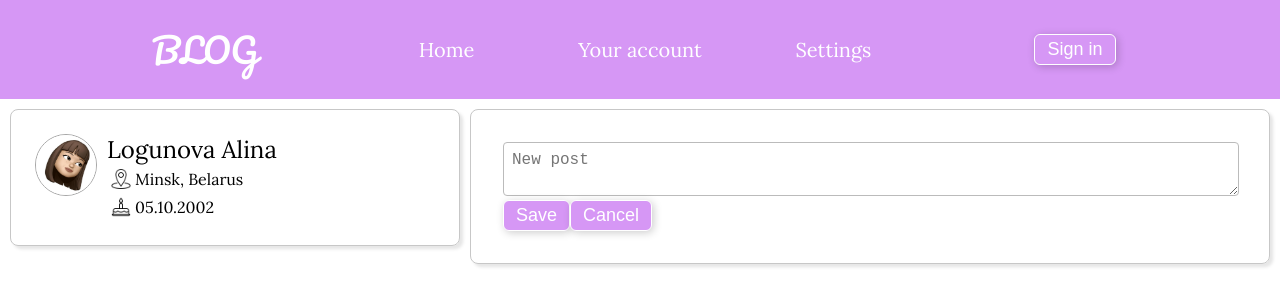
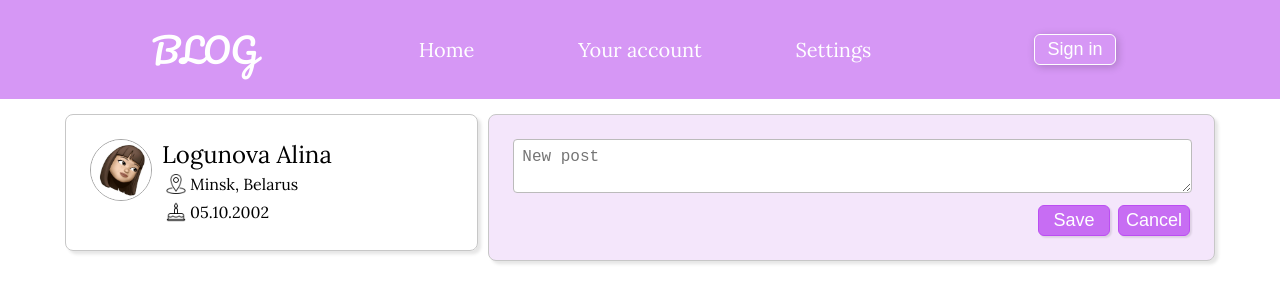
Before and after one commit to alyamba/blog-project, a React (Create React App) app: page / in a window 1280 px wide. Shown: the top 306 px of the page. Built offline with nearby package versions, Linux system fonts and the light colour scheme; the HTML template or start-up script is replaced by a standard one.

Commit message:
fix: style in input block

```diff
--- a/src/App.css
+++ b/src/App.css
@@ -119,7 +119,7 @@ button {
 }
 
 .workspace {
-  margin: 5px;
+  margin: 10px 60px;
   display: flex;
   flex-direction: row;
   /* grid-template-rows: none  ; */
@@ -131,11 +131,19 @@ button {
 }
 
 .input-block__div {
-  padding: 2em;
+  padding: 1.5em;
   border: 1px solid rgb(199, 199, 199);
   border-radius: 8px;
   box-shadow: 0.2em 0.2em 0.2em rgba(0, 0, 0, 0.1);
   flex: 2;
+  background: #f4e6fb;
+
+}
+
+.input-block-bts__div{
+  display: flex;
+  flex-direction: row;
+  justify-content: end;
 }
 
 textarea {
@@ -148,4 +156,23 @@ textarea {
 
   border-radius: 4px;
   border: 1px solid rgb(187, 187, 187);
+  outline-color: #c76df3;
 }
+
+.secondary {
+  width: 4em;
+  margin: 8px 0px 0px 8px;
+  padding: 4px;
+  color: white;
+  background: #c76df3;
+  border: 1px solid #bb4ef2;
+  box-shadow: 0.1em 0.1em 0.1em rgba(0, 0, 0, 0.1);
+}
+
+.secondary:hover{
+  background:#d689fc;
+}
+
+.secondary:active{
+  background: #d697f5;
+}
--- a/src/components/InputBlock.jsx
+++ b/src/components/InputBlock.jsx
@@ -6,8 +6,8 @@ export const InputBlock = () => {
     <div className="input-block__div">
       <Input />
       <div className="input-block-bts__div">
-        <Button label="Save"/>
-        <Button label="Cancel"/>
+        <Button label="Save" type="secondary"/>
+        <Button label="Cancel" type="secondary"/>
       </div>
     </div>
   );
--- a/src/components/Text.jsx
+++ b/src/components/Text.jsx
@@ -7,6 +7,6 @@ export const Text = ({text, onClick, type, size, additionalClasses = ''}) => {
 }
 
 
-// type: paragraph | label | link | logo
+// type: paragraph | label | link | logo | title
 // size: 18px | 12px
 // activity: active | hover | click | default
```
